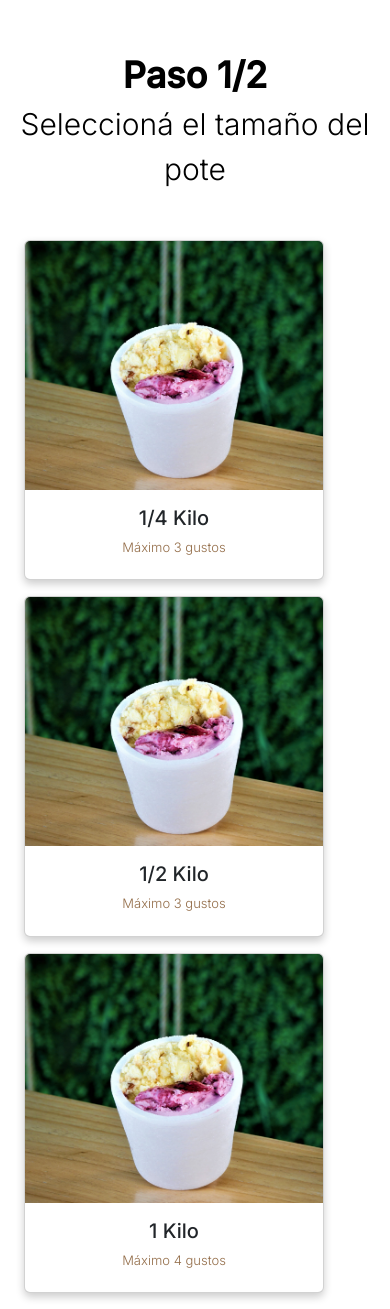
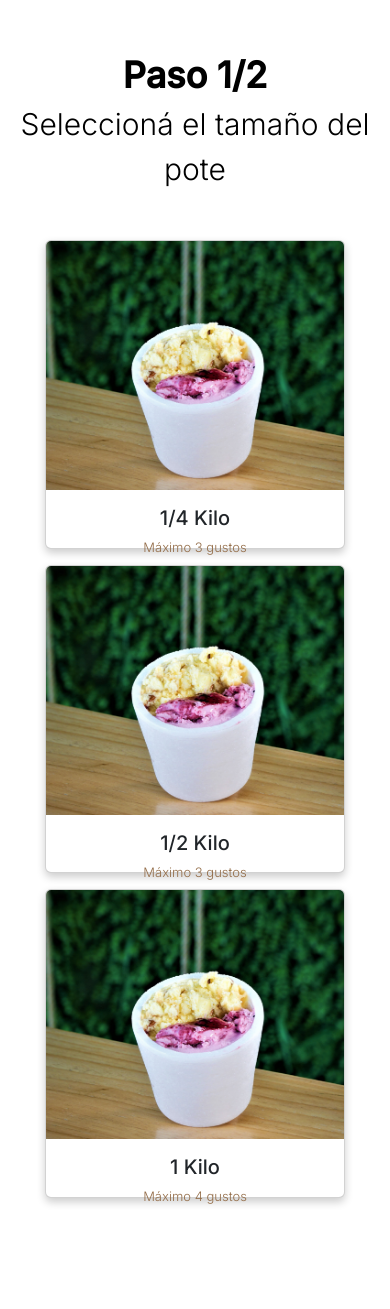
Before and after one commit to fbigiolli/via-apilia-front, a React (Create React App) app: page / in a window 390 px wide. After the commit the page ends 1214 px from the top, so only its background shows below. Built offline with nearby package versions, Linux system fonts and the light colour scheme.

Commit message:
refactor react-bootstrap grid system, full responsive

```diff
--- a/src/App.js
+++ b/src/App.js
@@ -1,4 +1,5 @@
 import React, { useState } from 'react';
+import { Container, Row, Col } from 'react-bootstrap';
 import PoteCard from './components/PoteCard/PoteCard';
 import './App.css';
 
@@ -11,16 +12,16 @@ function App() {
 
   return (
     <div className="App">
-      <div className="container">
-        <div className='row'>
-          <div className='col-md-12 mt-5 text-center'>
+      <Container>
+        <Row>
+          <Col md={12} className="mt-5 text-center">
             <div className='header-title'>Paso 1/2</div>
             <div className='header-subtitle'>Seleccioná el tamaño del pote</div>
-          </div>
-        </div>
+          </Col>
+        </Row>
 
-        <div className="row mt-5 justify-content-center mx-auto gap-0 ">
-          <div className="col-xs-12 col-sm-6 col-lg-3 mb-3">
+        <Row className="mt-5 justify-content-center">
+          <Col xs={12} sm={6} lg={3} className="d-flex justify-content-center mb-3">
             <PoteCard
               imageSrc="/helados-1-4.jpg"
               title="1/4 Kilo"
@@ -29,8 +30,8 @@ function App() {
               isSelected={selectedPote === "250"}
               onClick={handleCardClick}
             />
-          </div>
-          <div className="col-xs-12 col-sm-6 col-lg-3 mb-3">
+          </Col>
+          <Col xs={12} sm={6} lg={3} className="d-flex justify-content-center mb-3">
             <PoteCard
               imageSrc="/helados-1-4.jpg"
               title="1/2 Kilo"
@@ -39,8 +40,8 @@ function App() {
               isSelected={selectedPote === "500"}
               onClick={handleCardClick}
             />
-          </div>
-          <div className="col-xs-12 col-sm-6 col-lg-3 mb-3">
+          </Col>
+          <Col xs={12} sm={6} lg={3} className="d-flex justify-content-center mb-3">
             <PoteCard
               imageSrc="/helados-1-4.jpg"
               title="1 Kilo"
@@ -49,9 +50,9 @@ function App() {
               isSelected={selectedPote === "1000"}
               onClick={handleCardClick}
             />
-          </div>
-        </div>
-      </div>
+          </Col>
+        </Row>
+      </Container>
     </div>
   );
 }
--- a/src/components/PoteCard/PoteCard.css
+++ b/src/components/PoteCard/PoteCard.css
@@ -2,13 +2,11 @@
 .pote-card {
   width: 100%;
   max-width: 300px;
-  height: auto;
-  max-height: 342px;
   box-shadow: 0 4px 8px rgba(0, 0, 0, 0.2);
   border-radius: 12px;
   background: #FFFFFF;
   transition: transform 0.5s cubic-bezier(0.25, 0.8, 0.25, 1), box-shadow 0.5s cubic-bezier(0.25, 0.8, 0.25, 1);
-  aspect-ratio: 301.33 / 342;
+  aspect-ratio: 4 / 3 ;
 }
   .pote-card:hover {
     transform: translateY(-10px);
```
